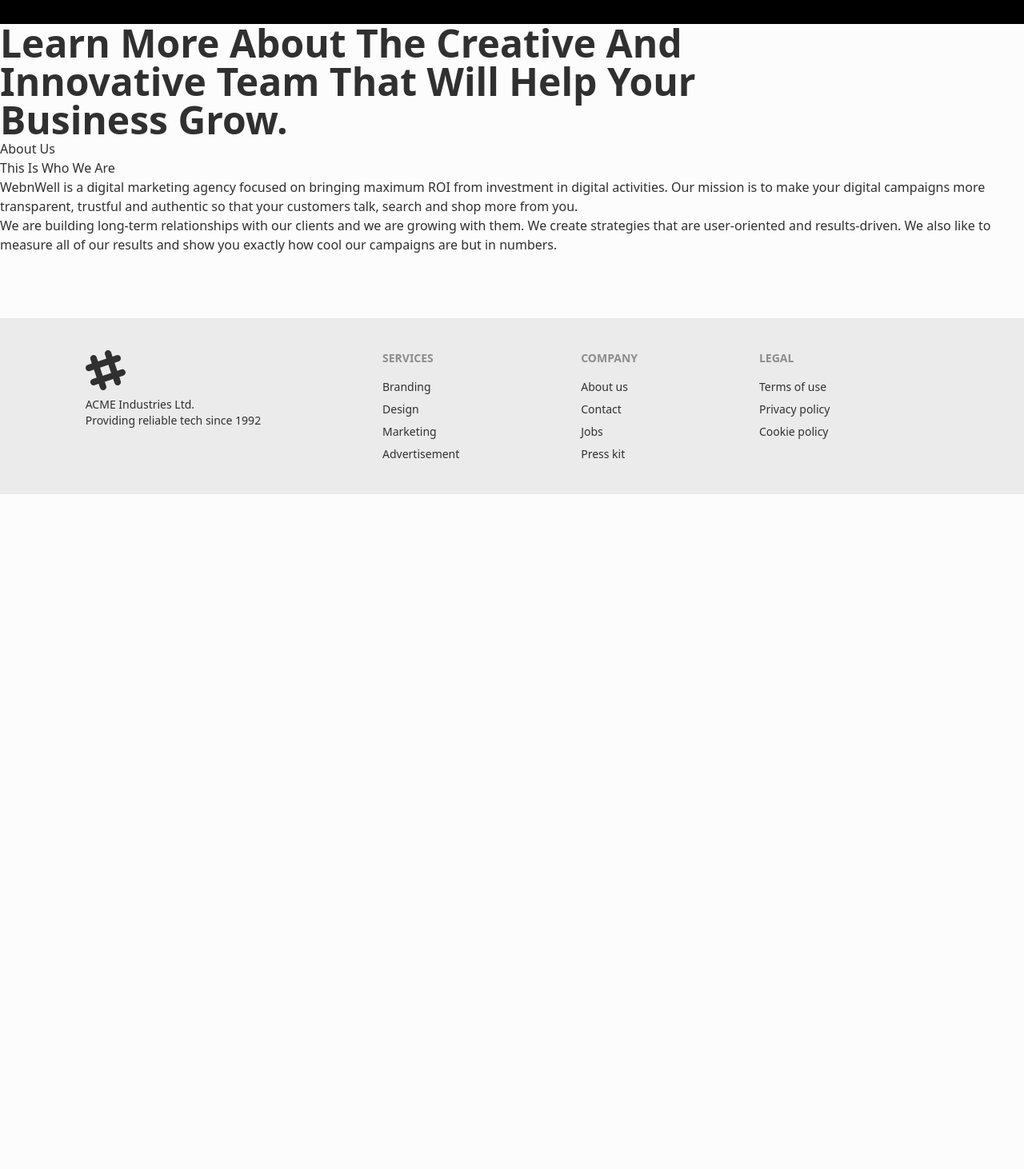
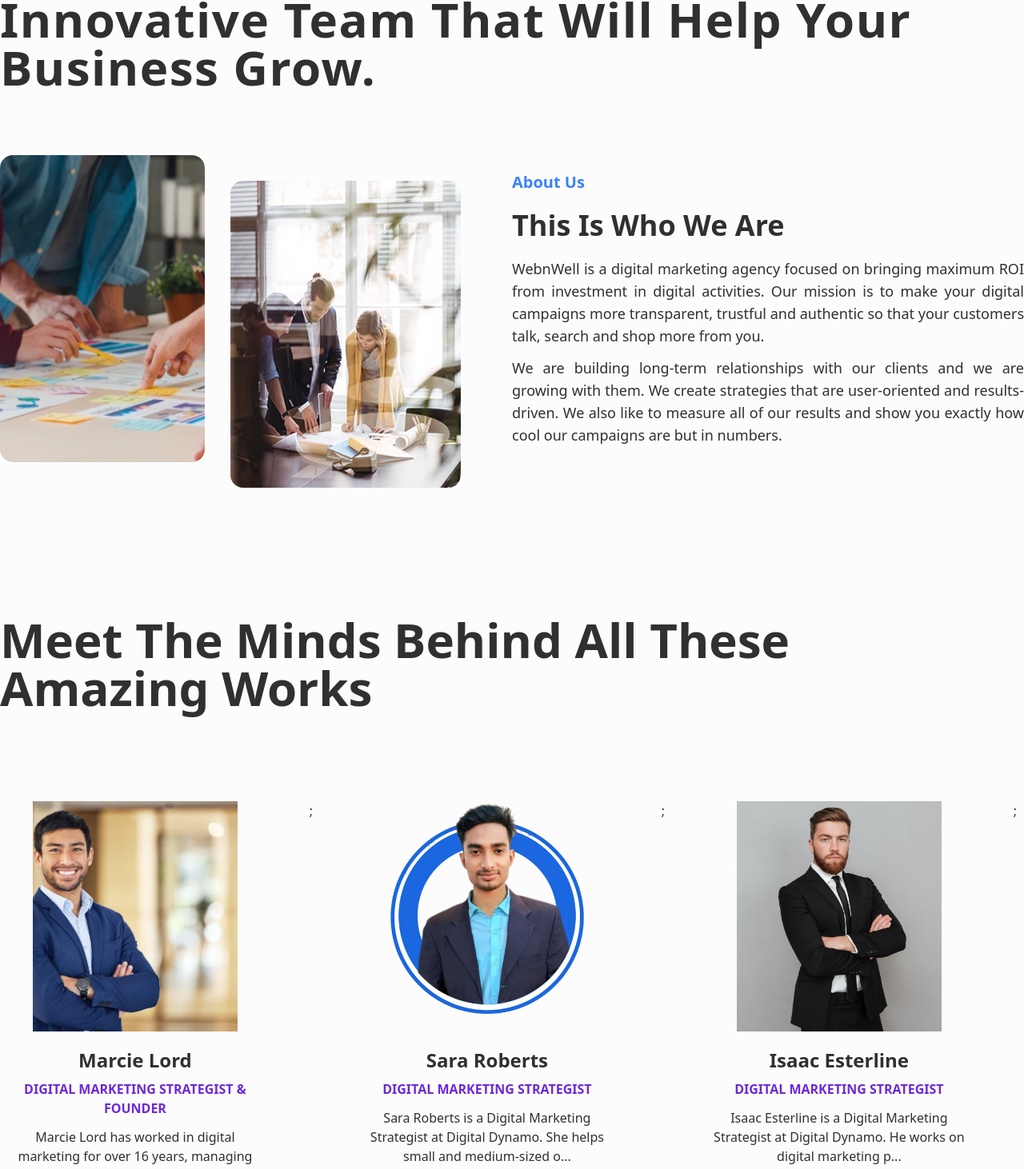
Before and after one commit to Mahbub192/zamir-website, a React (Vite) app: page /about in a window 1280 px wide. Shown: the part 886-2348 px from the top of the page at 80% size. Before the commit the page ends 1504 px from the top, so only its background shows below. Built offline with nearby package versions, Linux system fonts and the light colour scheme.

Commit message:
about page add team member

```diff
--- a/src/pages/About/About.jsx
+++ b/src/pages/About/About.jsx
@@ -1,14 +1,14 @@
 import AboutBanner from "./AboutBanner";
 import AboutUsInfo from "./AboutUsInfo";
-import Partnership from "./Partnership";
+import TeamMember from "./TeamMember/TeamMember";
 
 
 const About = () => {
     return (
         <div>
             <AboutBanner />
-            <Partnership />
             <AboutUsInfo />
+            <TeamMember />
         </div>
     );
 };
--- a/src/pages/About/AboutUsInfo.jsx
+++ b/src/pages/About/AboutUsInfo.jsx
@@ -1,17 +1,37 @@
+import about12 from "../../assets/AboutMySelf/home3.jpg";
+import about13 from "../../assets/AboutMySelf/about12.png";
+
 const AboutUsInfo = () => {
   return (
-    <div className="container mx-auto">
-      <h1 className="text-5xl font-bold ">
+    <div className="container mx-auto mt-36">
+      <h1 className="text-6xl font-bold tracking-wide ">
         Learn More About The Creative And <br /> Innovative Team That Will Help
         Your <br /> Business Grow.
       </h1>
-      <div>
-        <div></div>
-        <div>
-            <p>About Us</p>
-            <h1>This Is Who We Are</h1>
-            <p>WebnWell is a digital marketing agency focused on bringing maximum ROI from investment in digital activities. Our mission is to make your digital campaigns more transparent, trustful and authentic so that your customers talk, search and shop more from you. </p>
-            <p>We are building long-term relationships with our clients and we are growing with them. We create strategies that are user-oriented and results-driven. We also like to measure all of our results and show you exactly how cool our campaigns are but in numbers.</p>
+      <div className="flex items-center justify-center my-20">
+          <div className="flex relative w-1/2">
+            <div>
+              <img className="h-96 w-64 rounded-2xl" src={about13} alt="" />
+            </div>
+            <div className="absolute top-8 left-72 ">
+              <img className="h-96 w-72 rounded-2xl" src={about12} alt="" />
+            </div>
+          </div>
+        <div className="w-1/2">
+          <p className="text-xl font-semibold text-blue-500">About Us</p>
+          <h1 className="text-4xl font-bold my-5">This Is Who We Are</h1>
+          <p className=" text-justify text-lg">
+            WebnWell is a digital marketing agency focused on bringing maximum
+            ROI from investment in digital activities. Our mission is to make
+            your digital campaigns more transparent, trustful and authentic so
+            that your customers talk, search and shop more from you.{" "}
+          </p>
+          <p className=" text-justify text-lg mt-3">
+            We are building long-term relationships with our clients and we are
+            growing with them. We create strategies that are user-oriented and
+            results-driven. We also like to measure all of our results and show
+            you exactly how cool our campaigns are but in numbers.
+          </p>
         </div>
       </div>
     </div>
--- a/src/pages/About/Partnership.jsx
+++ /dev/null
@@ -1,11 +0,0 @@
-
-
-const Partnership = () => {
-    return (
-        <div className="container mx-auto h-[200px] mt-10 bg-black">
-            <h1 className="text-center text-3xl font-bold text-red-500">here is some partnership image</h1>
-        </div>
-    );
-};
-
-export default Partnership;
--- /dev/null
+++ b/src/pages/About/TeamMember/TeamMember.jsx
@@ -0,0 +1,95 @@
+import member1 from "../../../assets/AboutMySelf/AboutMy.jpg";
+import member2 from "../../../assets/AboutMySelf/AboutMy.png";
+import member3 from "../../../assets/AboutMySelf/homeImage.jpg";
+import { FaArrowRightLong } from "react-icons/fa6";
+
+const TeamMember = () => {
+  const allMember = [
+    {
+      id: 1,
+      image: member1,
+      name: "Marcie Lord",
+      designation: "DIGITAL MARKETING STRATEGIST & FOUNDER",
+      info: `Marcie Lord has worked in digital marketing for over 16 years, managing projects that require SEO, web development, analytics and content creation. She cut her teeth creating email marketing and SEO campaigns for environmental NGOs and later worked as an in-house marketing manager, developing and managing corporate websites and marketing platforms. Marcie eventually became a freelance digital marketing strategist, working with small and medium-sized businesses to help them improve their digital footprint. Her experience as a freelancer was the motivation to start Digital Dynamo, offering affordable digital services that help smaller companies harness the latest marketing tactics.
+
+            Her work has helped organizations double their organic traffic and conversion rates, increase consumer engagement, and improve marketing ROI. Marcie has worked with a wide range of industries, including financial services, energy, sustainability, non-profit, manufacturing and healthcare.
+
+            Marcie earned her Bachelor of Arts from Allegheny College in Meadville, PA.
+
+            On a personal level, Marcie is an advocate for Adult Literacy and believes strongly that widespread literacy is important to a successful society. She is an active member of Thrive, the Young Professionals Advisory Board to Literacy Pittsburgh, where she manages fundraising and outreach events.
+
+            In her free time she likes to hike with her dog and family, listen to podcasts, and follow politics.`,
+    },
+
+    {
+      id: 2,
+      image: member2,
+      name: "Sara Roberts",
+      designation: "DIGITAL MARKETING STRATEGIST",
+      info: `Sara Roberts is a Digital Marketing Strategist at Digital Dynamo. She helps small and medium-sized organizations advance their business goals through planning, building, and executing effective digital marketing campaigns. She specializes in content creation, SEO, data analysis, and digital PR that delivers a positive return-on-investment.
+
+            Sara previously worked in community education for 14 years and brings the same resourcefulness, compassion, and client-centered care to the field of digital marketing. With her extensive project management background and executive nonprofit management experience, she understands the importance of investing tight budgets in resources that deliver maximum results.
+
+            Sara earned her Bachelor of Science from Allegheny College in Meadville, PA, and her Master of Arts in Education from Duquesne University in Pittsburgh, PA.
+
+            In her spare time, she likes to cook, read, garden, watch bad reality tv, and advocate for health care reform.`,
+    },
+    {
+      id: 3,
+      image: member3,
+      name: "Isaac Esterline",
+      designation: "DIGITAL MARKETING STRATEGIST",
+      info: `Isaac Esterline is a Digital Marketing Strategist at Digital Dynamo. He works on digital marketing projects for clients that involve web design, SEO, video editing, and CRM management. Prior to Digital Dynamo, he edited short films, documentaries, and wedding videos, and created websites designed for e-commerce, small business marketing, and document management.
+
+            Isaac aims to create impactful and user-focused digital collateral. His favorite project work is revamping outdated and stagnant content so that it delivers higher conversions and an enjoyable experience for users.
+
+            In his spare time, Isaac travels around Pennsylvania with his DSLR camera taking pictures of landscapes, wildlife, and people. He also enjoys the occasional round of golf and skiing.
+
+            Isaac is a graduate of Penn State Behrend in Erie, PA with a Bachelor of Arts degree in Digital Arts, Media and, Technology.`,
+    },
+  ];
+  console.log(allMember);
+
+  return (
+    <div className="container mx-auto mt-48">
+        <div>
+            <h1 className="text-6xl font-bold mb-28 ">Meet The Minds Behind All These <br /> Amazing Works</h1>
+        </div>
+      <div className="flex gap-10 justify-around container mx-auto">
+        {allMember.map((singleMember) => (
+          <>
+            <div className="w-1/4" key={singleMember.id}>
+              <img
+                className="h-72 w-64 object-cover mx-auto"
+                src={singleMember.image}
+                alt={singleMember.name}
+              />
+              <div>
+                <h1 className="text-center mt-5 text-2xl font-bold">
+                  {singleMember.name}
+                </h1>
+                <p className="text-center mt-2 font-semibold text-violet-700">
+                  {singleMember.designation}
+                </p>
+                <p className="text-center mt-3">
+                  {singleMember.info.length > 50
+                    ? singleMember.info.slice(0, 100)
+                    : singleMember.info}
+                  ...
+                </p>
+                <div className="text-center mt-5">
+                  <button className="text-xl text-orange-500 hover:text-2xl">
+                    <FaArrowRightLong></FaArrowRightLong>
+                  </button>
+                </div>
+              </div>
+            </div>
+            ;
+          </>
+        ))}
+      </div>
+    </div>
+  );
+};
+
+export default TeamMember;
```
Also changed, not shown: src/assets/AboutMySelf/about12.png (added).
